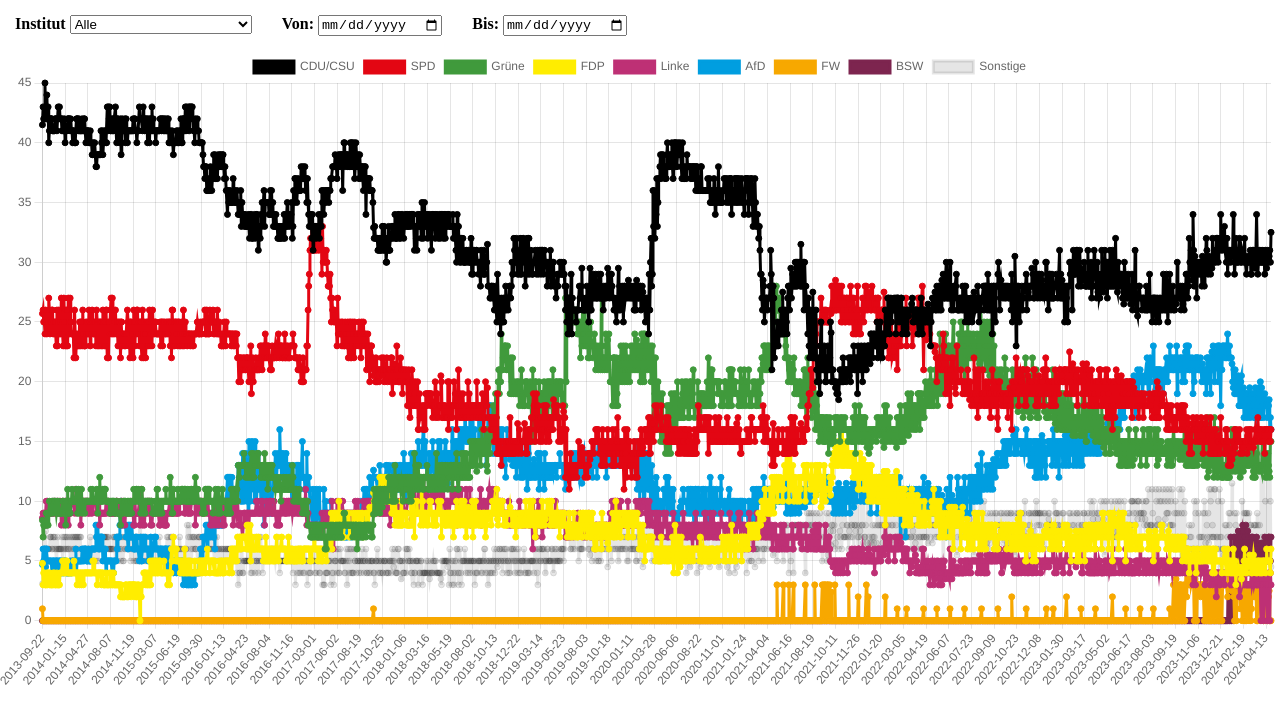
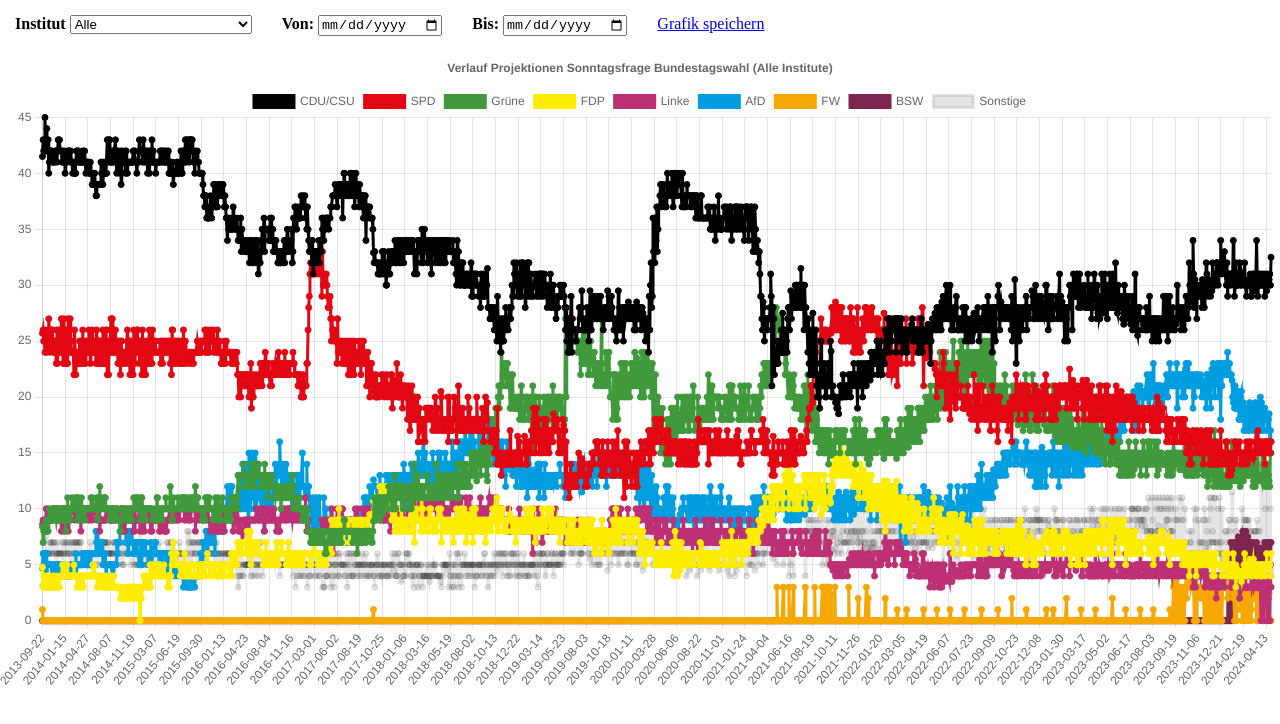
Before and after one commit to eyecatchup/sonntagsfrage-historie, a plain HTML site: page index.html in a window 1280 px wide. Drawn offline with nearby package versions, Linux system fonts and the light colour scheme; animation ran at ten frames a second.

Commit message:
Update index.html

```diff
--- a/index.html
+++ b/index.html
@@ -1,6 +1,6 @@
 <!doctype html>
 <head>
-    <title>Historische Charts zur Sonntagsfrage</title>
+    <title>Verlauf Projektionen Sonntagsfrage Bundestagswahl (alle Institute)</title>
     <script src="https://cdn.jsdelivr.net/npm/chart.js@4.4.2/dist/chart.umd.min.js"></script>
     <style>
         body, html { margin: 0; padding: 0; overflow: scroll; }
@@ -37,6 +37,11 @@
                 Bis:
                 <input type="date" name="end" id="end" onchange="updateChart()"/>
             </label>
+        </div>
+        <div>
+            <a id="download" download="chart.jpg" href="#" title="Aktuelles Chart speichern">
+                Grafik speichern
+            </a>
         </div>
     </div>
     <canvas id="chart"></canvas>
@@ -149,13 +154,56 @@
         }
 
         const renderChart = (data) => {
+            const institut = inputInstitut.options[inputInstitut.options.selectedIndex].value
+            let chartTitle = `Verlauf Projektionen Sonntagsfrage Bundestagswahl (${institut === 'alle' ? 'Alle Institute' : institut}`
+            if (inputStartdate.value === '' && inputEnddate.value === '') {
+                chartTitle += ')'
+            } else {
+                if (inputStartdate.value !== '' && inputEnddate.value === '') {
+                    const dt = new Date(inputStartdate.value)
+                    chartTitle += `, seit ${dt.toLocaleDateString()})`
+                } else if (inputStartdate.value === '' && inputEnddate.value !== '') {
+                    const dt = new Date(inputEnddate.value)
+                    chartTitle += `, bis ${dt.toLocaleDateString()})`
+                } else if (inputStartdate.value !== '' && inputEnddate.value !== '') {
+                    const dtStart = new Date(inputStartdate.value)
+                    const dtEnd = new Date(inputEnddate.value)
+                    chartTitle += `, zwischen ${dtStart.toLocaleDateString()} und ${dtEnd.toLocaleDateString()})`
+                }
+            }
+
             document.getElementById('chart').remove()
             let canvas = document.createElement('canvas')
             canvas.id = 'chart'
             document.body.appendChild(canvas)
+
+            const bgPlugin = {
+                id: 'customCanvasBackgroundColor',
+                beforeDraw: (chart, args, options) => {
+                    const {ctx} = chart;
+                    ctx.save();
+                    ctx.globalCompositeOperation = 'destination-over';
+                    ctx.fillStyle = options.color || '#99ffff';
+                    ctx.fillRect(0, 0, chart.width, chart.height);
+                    ctx.restore();
+                }
+            }
+
             new Chart(document.getElementById('chart'), {
                 type: 'line',
-                data: data
+                data: data,
+                options: {
+                    plugins: {
+                        title: {
+                            display: true,
+                            text: chartTitle
+                        },
+                        customCanvasBackgroundColor: {
+                            color: '#fff'
+                        }
+                    }
+                },
+                plugins: [bgPlugin]
             })
         }
 
@@ -181,6 +229,10 @@
 
                 renderChart(prepareData(json, institut, start, end))
             })
+
+            document.getElementById('download').addEventListener('click', function() {
+                document.getElementById('download').href = document.getElementById('chart').toDataURL('image/jpg')
+            })
         })()
     </script>
 </body>
```
